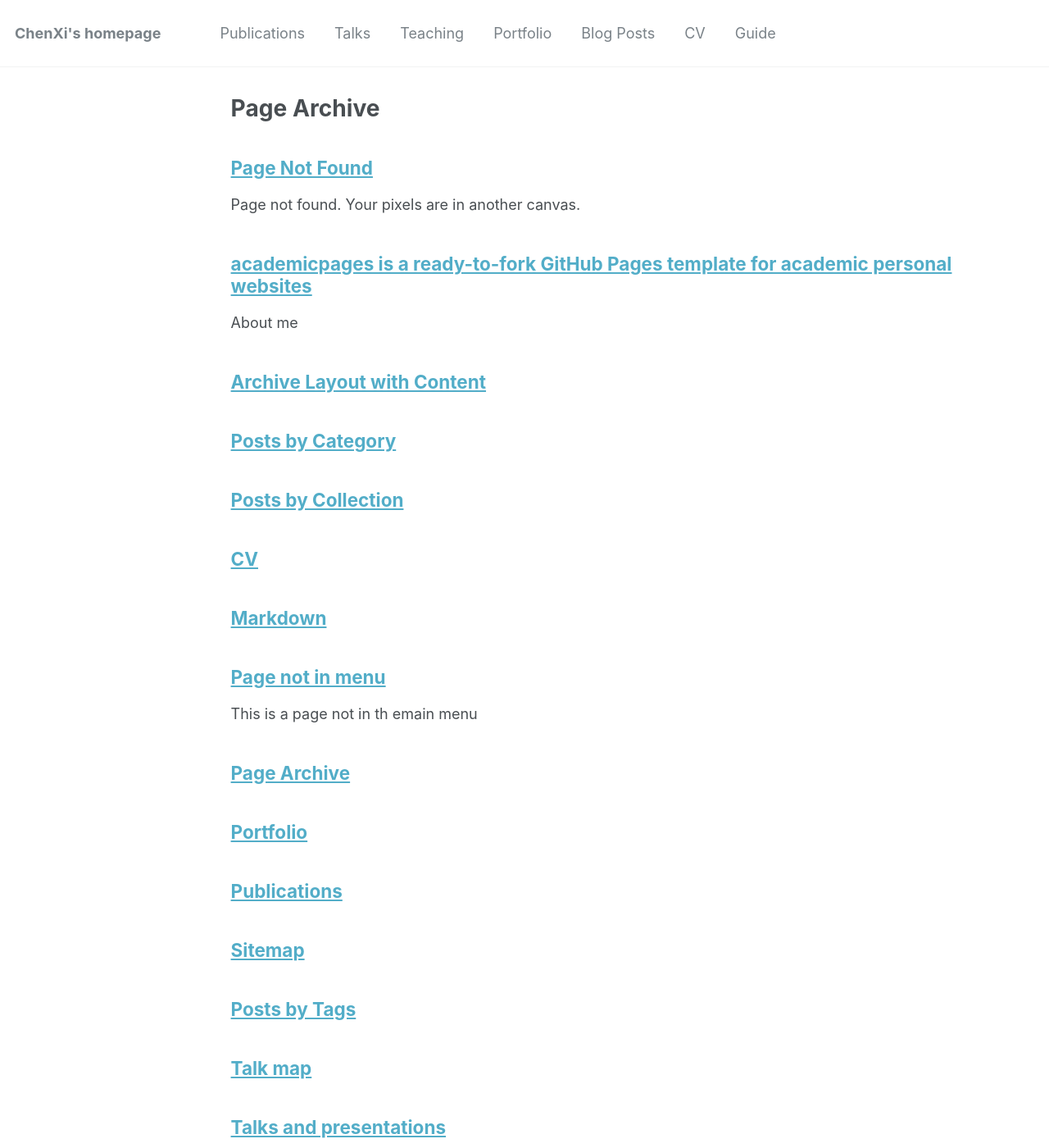
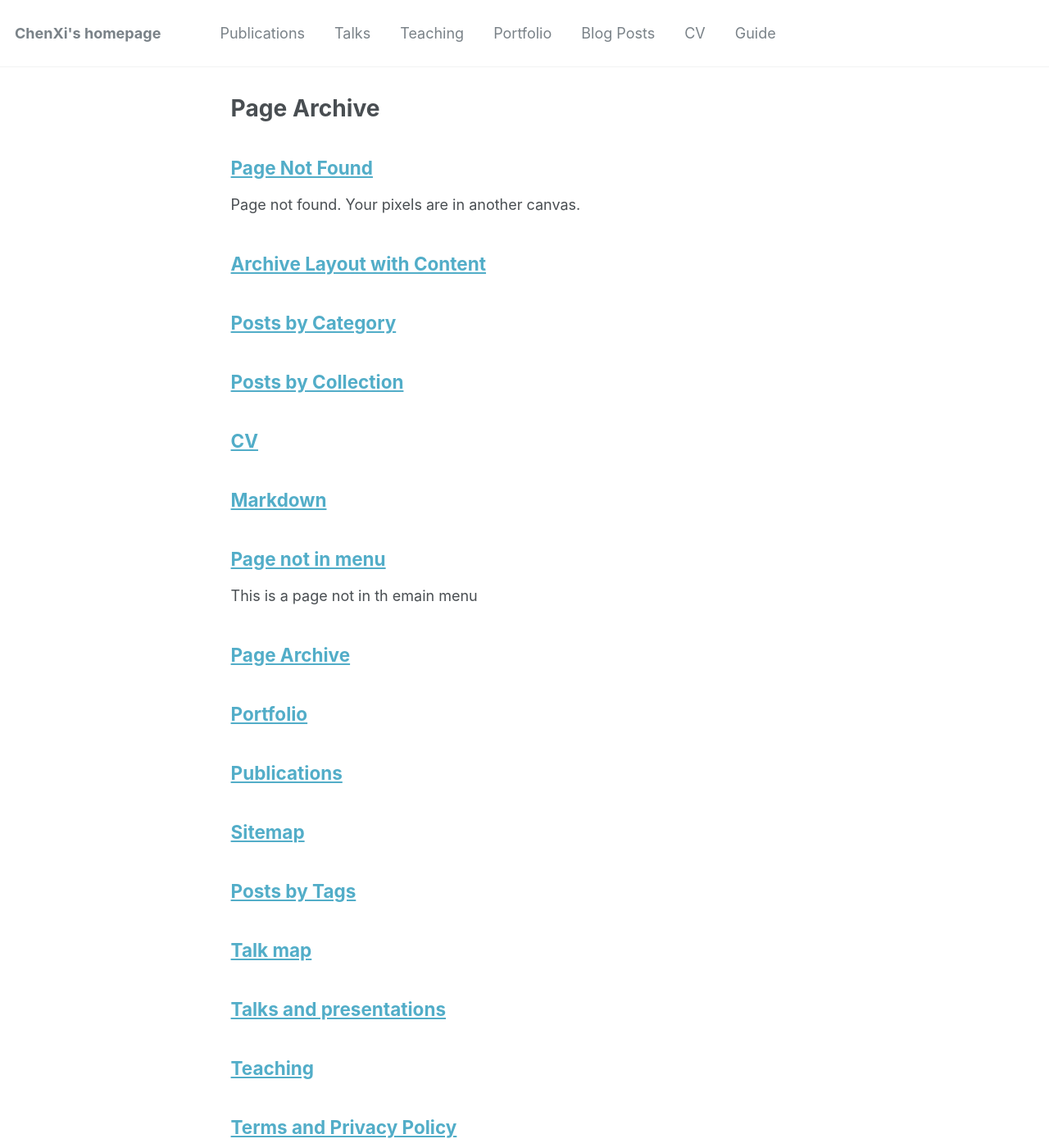
Before and after one commit to RubiaCx/RubiaCx.github.io, a Jekyll site: the page built from _pages/page-archive.html, in a window 1280 px wide and 1400 px high. Shown: the whole window at 82% size. Built offline with Jekyll 4.4.1, drawn with Linux system fonts in a browser that asks for light colours.

Commit message:
Update about.md

```diff
--- a/_pages/about.md
+++ b/_pages/about.md
@@ -1,14 +1,3 @@
----
-permalink: /
-title: "academicpages is a ready-to-fork GitHub Pages template for academic personal websites"
-excerpt: "About me"
-author_profile: true
-redirect_from:
-  - /about/
-  - /about.html
-  - 主页的基本内容编辑
----
-
 About me
 ------
 陈茜，女，汉族，中共党员，2001年8月出生，现就读于湖南大学信息科学与工程学院计算机科学与技术专业1901班。
```
